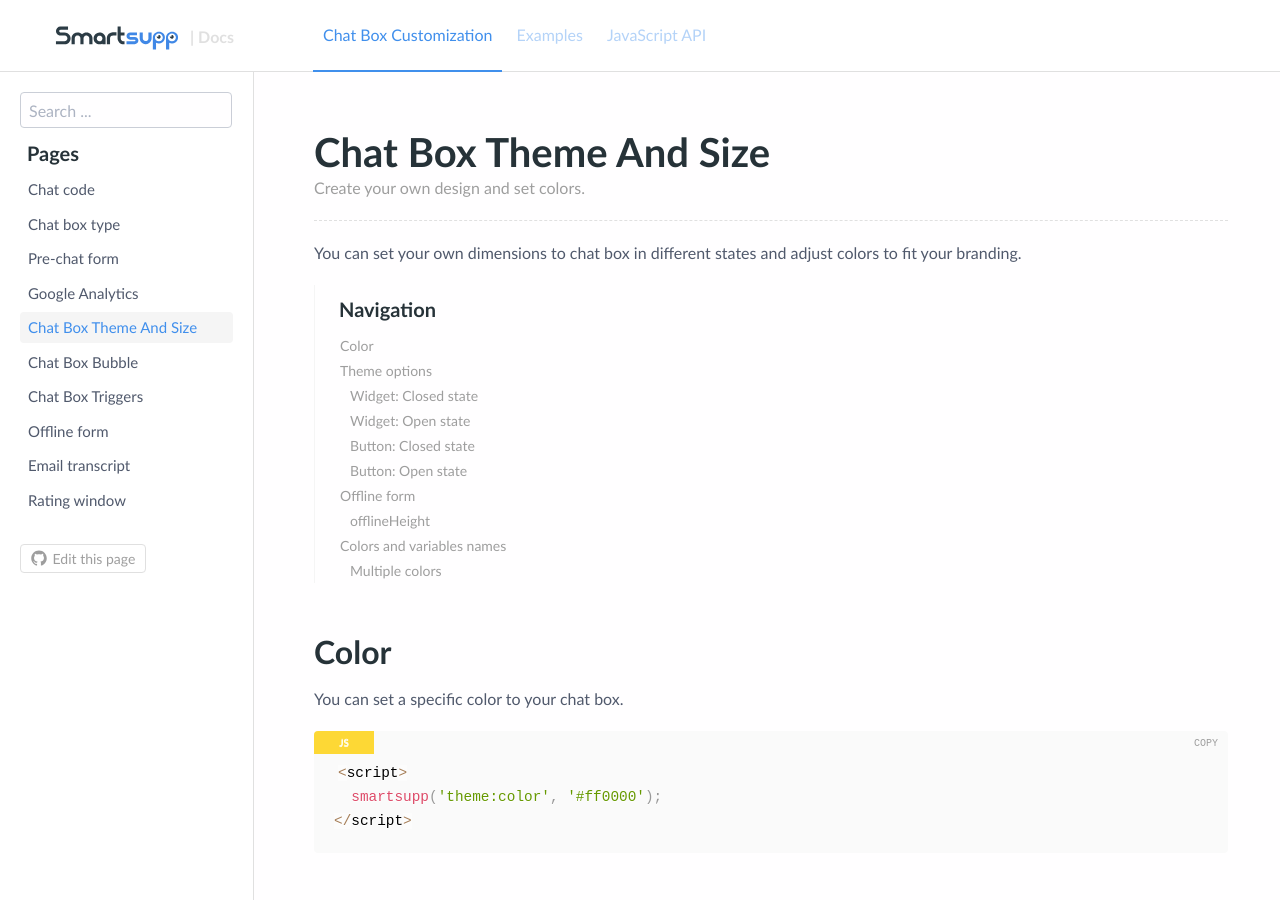
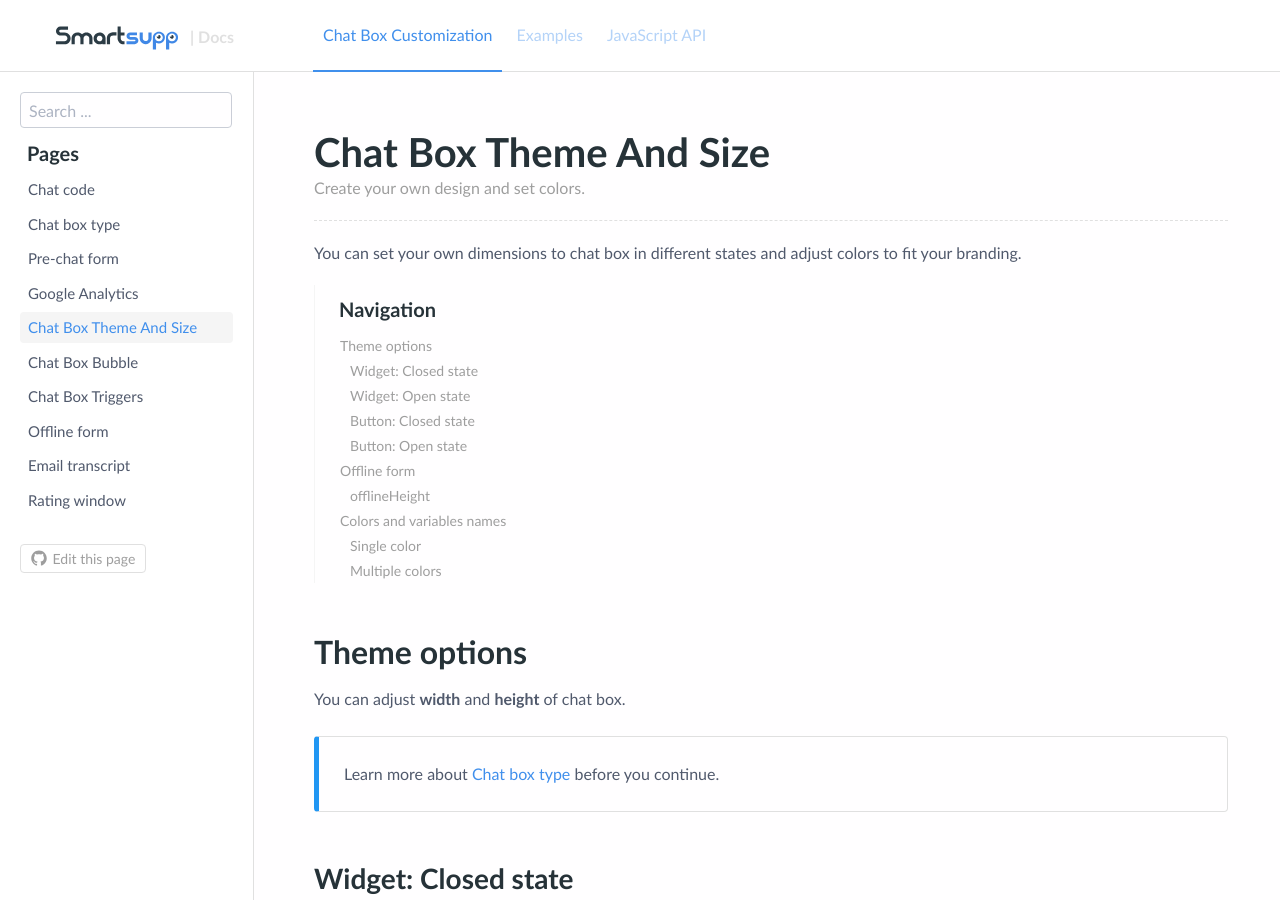
Before and after one commit to smartsupp/smartsupp.github.io, a Jekyll site: the page built from _docs/customization/chat-box-theme.md, in a window 1280 px wide and 900 px high. Built offline with Jekyll 4.4.1, drawn with Linux system fonts in a browser that asks for light colours; comment, search, counter and statistics services are not loaded; some of the changed text lies outside the part shown.

Commit message:
Revert "new widget theme api"
This reverts commit 099ecdb3c7a100e0d56bf839ce9b725ef726181e.

````diff
--- a/_docs/customization/chat-box-theme.md
+++ b/_docs/customization/chat-box-theme.md
@@ -4,16 +4,6 @@
 description: "You can set your own dimensions to chat box in different states and adjust colors to fit your branding."
 redirect_from: /docs/javascript-api/theme/
 ---
-
-##  Color
-
-You can set a specific color to your chat box.
-
-```js
-<script>
-  smartsupp('theme:color', '#ff0000');
-</script>
-```
 
 ## Theme options
 
@@ -92,6 +82,7 @@
 Example is explained in **Customization** section [Offline form with textinput](/docs/customization/offline-form/#offline-form-with-textinput).
 {: .callout .callout-info }
 
+
 ## Colors and variables names
 
 Colors are generated automatically to match Smartsupp default theme. Change them when you need to customize chat box to match your company brand colors for example.
@@ -100,6 +91,16 @@
 {: .callout .callout-warning }
 
 {% include component/tables/docs/javascript-api/theme/colors-variables-names.html %}
+
+### Single color
+
+You can set a specific color to your chat box.
+
+```js
+<script>
+  smartsupp('theme:color', '#ff0000');
+</script>
+```
 
 ### Multiple colors
 
````
